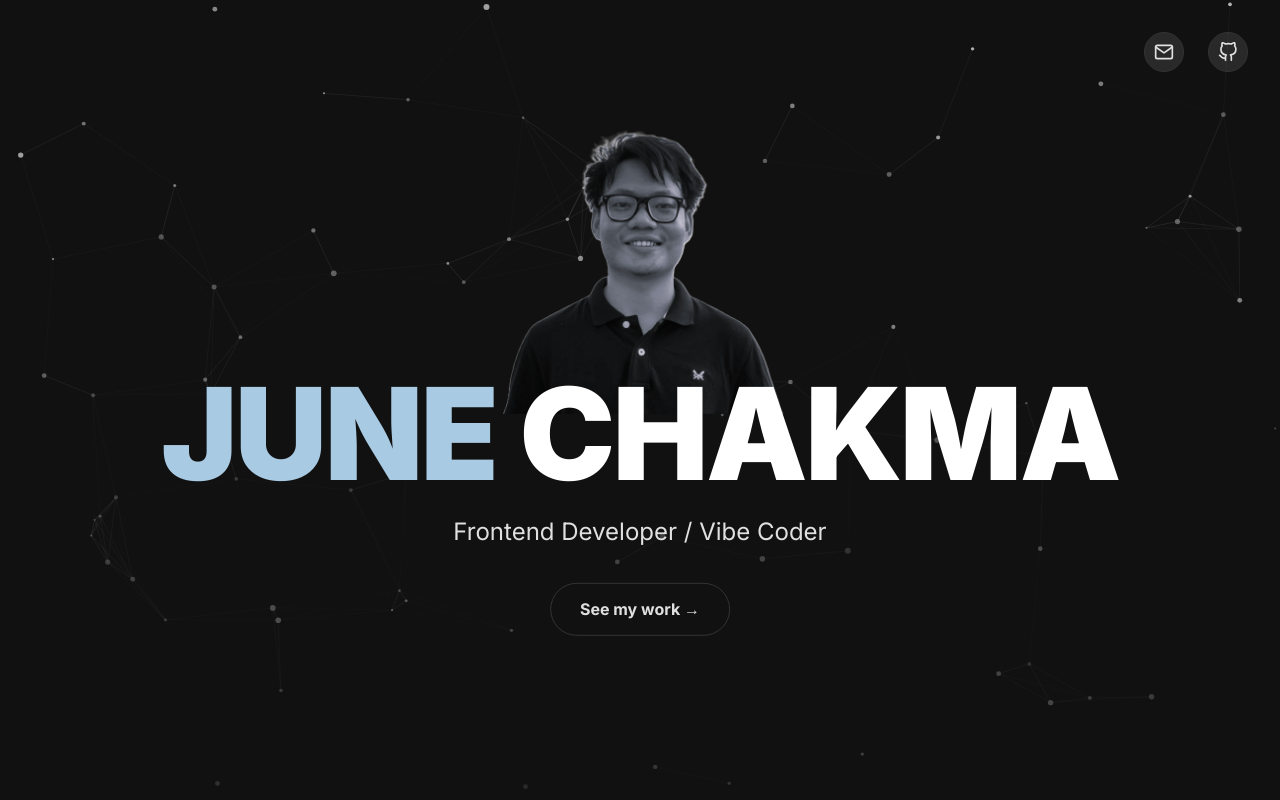
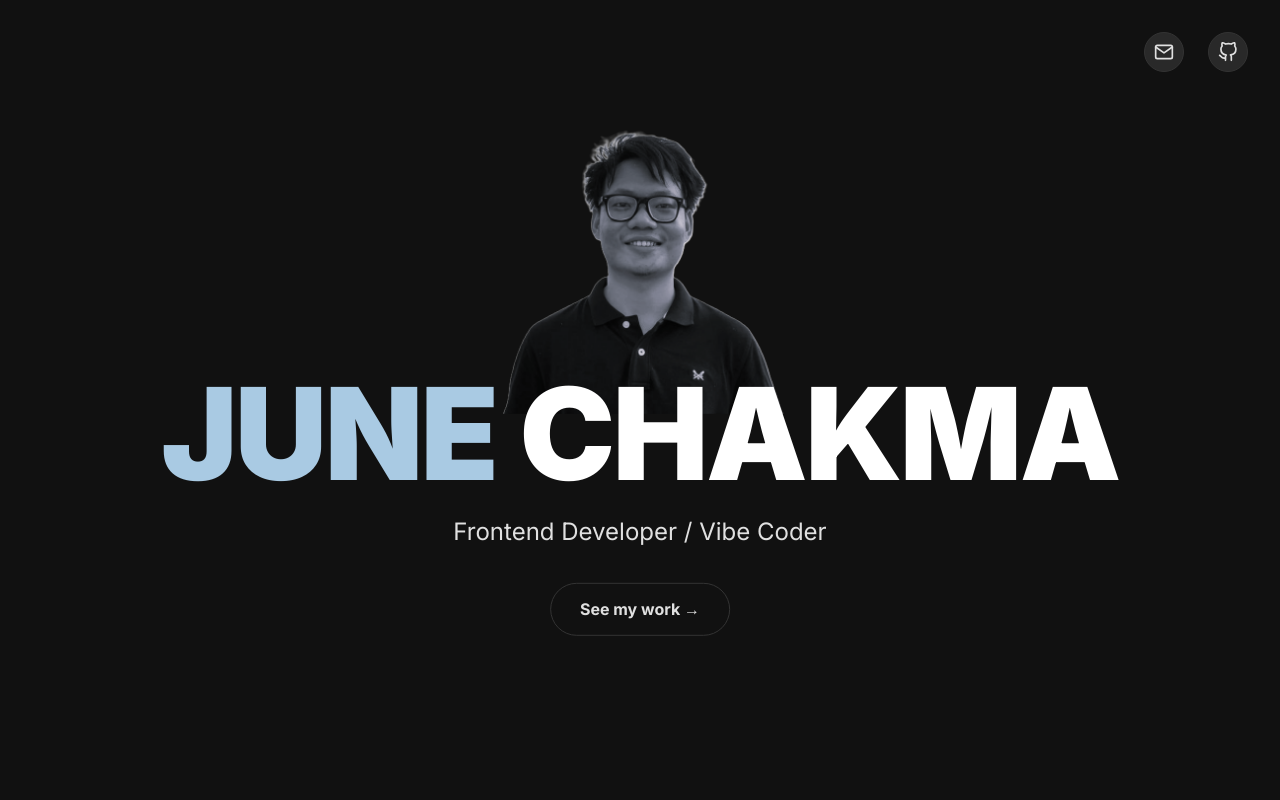
Before and after one commit to junechakma/June-Chakma, a plain HTML site: page index.html in a window 1280 px wide. Shown: the top 800 px of the page. Drawn offline with Linux system fonts and the light colour scheme.

Commit message:
partickles gone

```diff
--- a/index.html
+++ b/index.html
@@ -12,9 +12,6 @@
     <!-- Favicon placeholders -->
     <link rel="icon" href="/favicon.ico" sizes="any">
     <link rel="icon" href="/favicon.svg" type="image/svg+xml">
-
-    <!-- Particle effect script -->
-    <script src="js/particles.js" defer></script>
 </head>
 
 <body>
--- a/js/particles.js
+++ /dev/null
@@ -1,191 +0,0 @@
-// Particle system for hero section
-class ParticleSystem {
-    constructor(canvas, options = {}) {
-        this.canvas = canvas;
-        this.ctx = canvas.getContext('2d');
-
-        // Default options
-        this.options = {
-            particleCount: options.particleCount || 50,
-            particleColor: options.particleColor || '#ffffff',
-            particleSize: options.particleSize || { min: 1, max: 3 },
-            particleSpeed: options.particleSpeed || { min: 0.2, max: 0.8 },
-            lineColor: options.lineColor || 'rgba(255, 255, 255, 0.2)',
-            lineThreshold: options.lineThreshold || 150,
-            mouseInteraction: options.mouseInteraction !== undefined ? options.mouseInteraction : true,
-            mouseRadius: options.mouseRadius || 120
-        };
-
-        this.particles = [];
-        this.mousePosition = { x: null, y: null };
-
-        this.init();
-        this.bindEvents();
-        this.animate();
-    }
-
-    init() {
-        // Set canvas size to match parent
-        this.resize();
-
-        // Create particles
-        this.createParticles();
-    }
-
-    resize() {
-        const parent = this.canvas.parentElement;
-        this.canvas.width = parent.offsetWidth;
-        this.canvas.height = parent.offsetHeight;
-    }
-
-    createParticles() {
-        this.particles = [];
-
-        for (let i = 0; i < this.options.particleCount; i++) {
-            this.particles.push({
-                x: Math.random() * this.canvas.width,
-                y: Math.random() * this.canvas.height,
-                size: this.randomBetween(this.options.particleSize.min, this.options.particleSize.max),
-                speedX: this.randomBetween(-this.options.particleSpeed.max, this.options.particleSpeed.max),
-                speedY: this.randomBetween(-this.options.particleSpeed.max, this.options.particleSpeed.max),
-                opacity: Math.random() * 0.5 + 0.3
-            });
-        }
-    }
-
-    randomBetween(min, max) {
-        return Math.random() * (max - min) + min;
-    }
-
-    bindEvents() {
-        window.addEventListener('resize', () => {
-            this.resize();
-            this.createParticles();
-        });
-
-        if (this.options.mouseInteraction) {
-            this.canvas.addEventListener('mousemove', (e) => {
-                const rect = this.canvas.getBoundingClientRect();
-                this.mousePosition.x = e.clientX - rect.left;
-                this.mousePosition.y = e.clientY - rect.top;
-            });
-
-            this.canvas.addEventListener('mouseleave', () => {
-                this.mousePosition.x = null;
-                this.mousePosition.y = null;
-            });
-
-            // Touch support for mobile
-            this.canvas.addEventListener('touchmove', (e) => {
-                e.preventDefault();
-                const rect = this.canvas.getBoundingClientRect();
-                this.mousePosition.x = e.touches[0].clientX - rect.left;
-                this.mousePosition.y = e.touches[0].clientY - rect.top;
-            });
-
-            this.canvas.addEventListener('touchend', () => {
-                this.mousePosition.x = null;
-                this.mousePosition.y = null;
-            });
-        }
-    }
-
-    animate() {
-        this.ctx.clearRect(0, 0, this.canvas.width, this.canvas.height);
-
-        // Update and draw particles
-        this.updateParticles();
-        this.drawParticles();
-        this.connectParticles();
-
-        requestAnimationFrame(() => this.animate());
-    }
-
-    updateParticles() {
-        this.particles.forEach(particle => {
-            // Move particles
-            particle.x += particle.speedX;
-            particle.y += particle.speedY;
-
-            // Bounce off edges
-            if (particle.x < 0 || particle.x > this.canvas.width) {
-                particle.speedX *= -1;
-            }
-
-            if (particle.y < 0 || particle.y > this.canvas.height) {
-                particle.speedY *= -1;
-            }
-
-            // Mouse interaction
-            if (this.options.mouseInteraction && this.mousePosition.x !== null) {
-                const dx = particle.x - this.mousePosition.x;
-                const dy = particle.y - this.mousePosition.y;
-                const distance = Math.sqrt(dx * dx + dy * dy);
-
-                if (distance < this.options.mouseRadius) {
-                    const force = (this.options.mouseRadius - distance) / this.options.mouseRadius;
-                    const angle = Math.atan2(dy, dx);
-
-                    particle.x += Math.cos(angle) * force * 2;
-                    particle.y += Math.sin(angle) * force * 2;
-                }
-            }
-        });
-    }
-
-    drawParticles() {
-        this.particles.forEach(particle => {
-            this.ctx.beginPath();
-            this.ctx.arc(particle.x, particle.y, particle.size, 0, Math.PI * 2);
-            this.ctx.fillStyle = this.options.particleColor;
-            this.ctx.globalAlpha = particle.opacity;
-            this.ctx.fill();
-            this.ctx.globalAlpha = 1;
-        });
-    }
-
-    connectParticles() {
-        for (let i = 0; i < this.particles.length; i++) {
-            for (let j = i + 1; j < this.particles.length; j++) {
-                const dx = this.particles[i].x - this.particles[j].x;
-                const dy = this.particles[i].y - this.particles[j].y;
-                const distance = Math.sqrt(dx * dx + dy * dy);
-
-                if (distance < this.options.lineThreshold) {
-                    this.ctx.beginPath();
-                    this.ctx.moveTo(this.particles[i].x, this.particles[i].y);
-                    this.ctx.lineTo(this.particles[j].x, this.particles[j].y);
-                    this.ctx.strokeStyle = this.options.lineColor;
-                    this.ctx.globalAlpha = 1 - (distance / this.options.lineThreshold);
-                    this.ctx.stroke();
-                    this.ctx.globalAlpha = 1;
-                }
-            }
-        }
-    }
-}
-
-// Initialize when DOM is loaded
-document.addEventListener('DOMContentLoaded', () => {
-    const heroSection = document.querySelector('.hero');
-
-    if (heroSection) {
-        // Create canvas element
-        const canvas = document.createElement('canvas');
-        canvas.classList.add('particle-canvas');
-
-        // Insert canvas as the first child of hero section
-        heroSection.insertBefore(canvas, heroSection.firstChild);
-
-        // Initialize particle system
-        new ParticleSystem(canvas, {
-            particleCount: 80,
-            particleColor: '#ffffff',
-            particleSize: { min: 1, max: 3 },
-            particleSpeed: { min: 0.1, max: 0.5 },
-            lineColor: 'rgba(255, 255, 255, 0.15)',
-            lineThreshold: 150,
-            mouseRadius: 120
-        });
-    }
-});
--- a/style.css
+++ b/style.css
@@ -75,15 +75,7 @@ a:hover {
 
 }
 
-.particle-canvas {
-    position: absolute;
-    top: 0;
-    left: 0;
-    width: 100%;
-    height: 100%;
-    z-index: 1;
-    pointer-events: none;
-}
+
 
 .hero-background {
     position: absolute;
```
